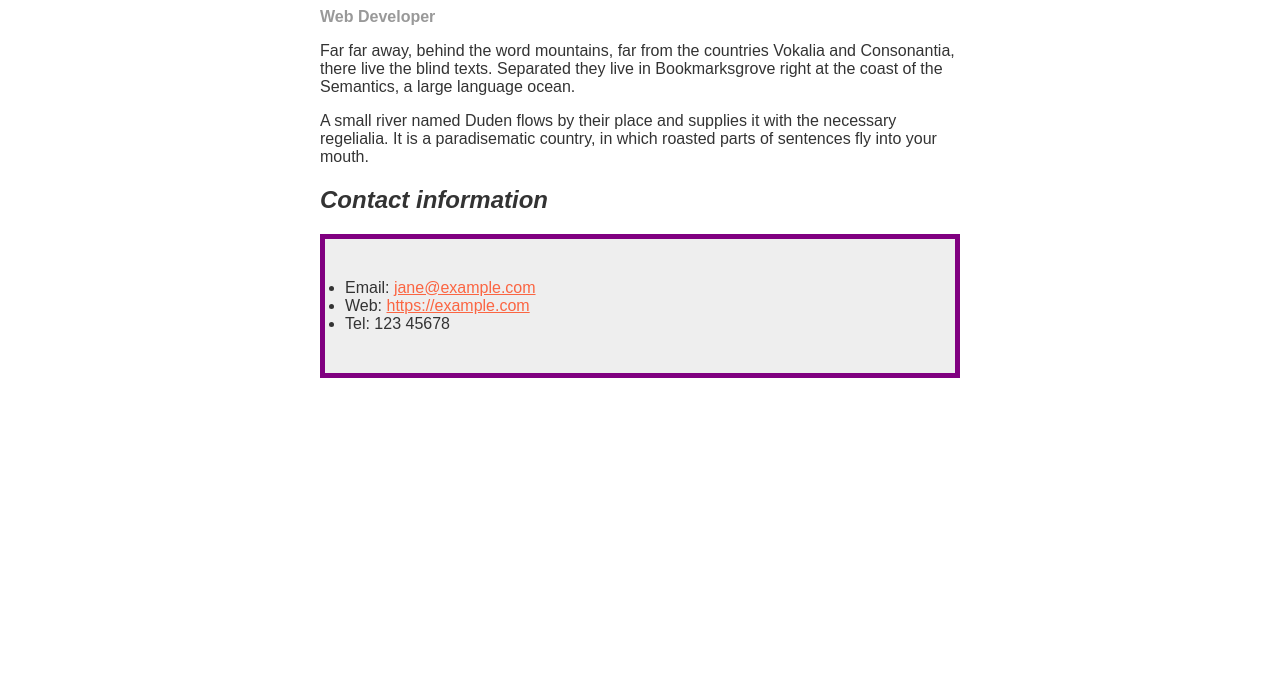
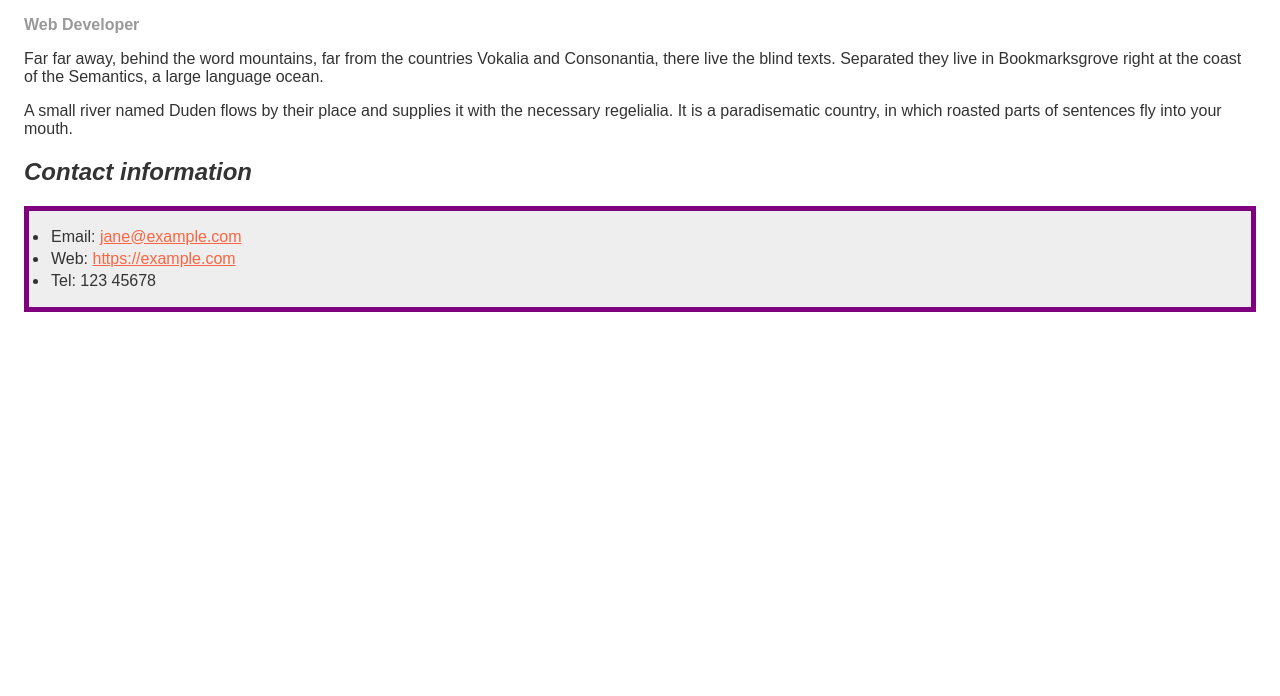
Before and after one commit to tzzkenz/formatting-a-bio, a plain HTML site: page index.html in a window 1280 px wide. Shown: the part 104-800 px from the top of the page. Drawn offline with Linux system fonts and the light colour scheme.

Commit message:
Update styles.css

```diff
--- a/styles.css
+++ b/styles.css
@@ -3,8 +3,6 @@ body {
   color: #333;
   font-family: Arial, Helvetica, sans-serif;
   padding: 1em;
-  margin: 0 auto;
-  width: 50%;
 }
 
 h1 {
@@ -27,7 +25,7 @@ h2 {
 ul {
   background-color: #eeeeee;
   border: 5px solid purple;
-  padding: 40px 20px;
+  padding: 15px 20px;
 }
 
 a:link,
@@ -39,3 +37,7 @@ a:hover {
   text-decoration: none;
   color: green;
 }
+
+li {
+  padding: 2px;
+}
```
